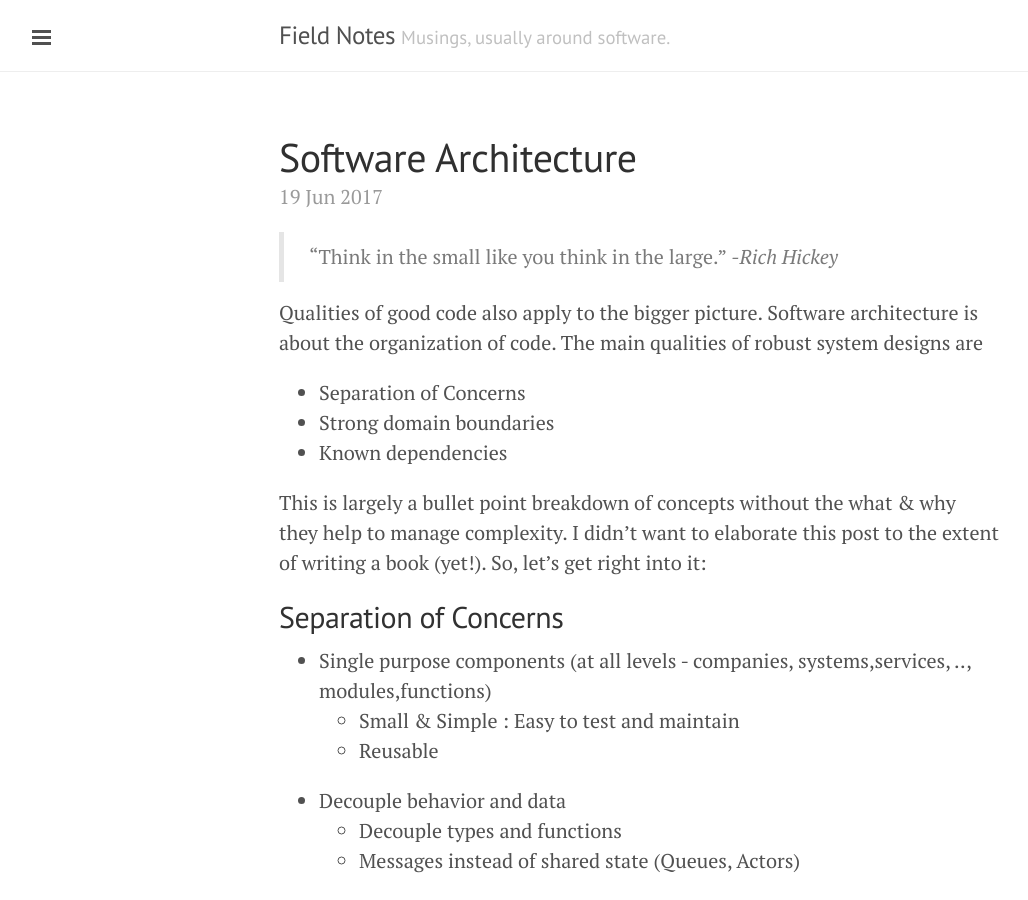
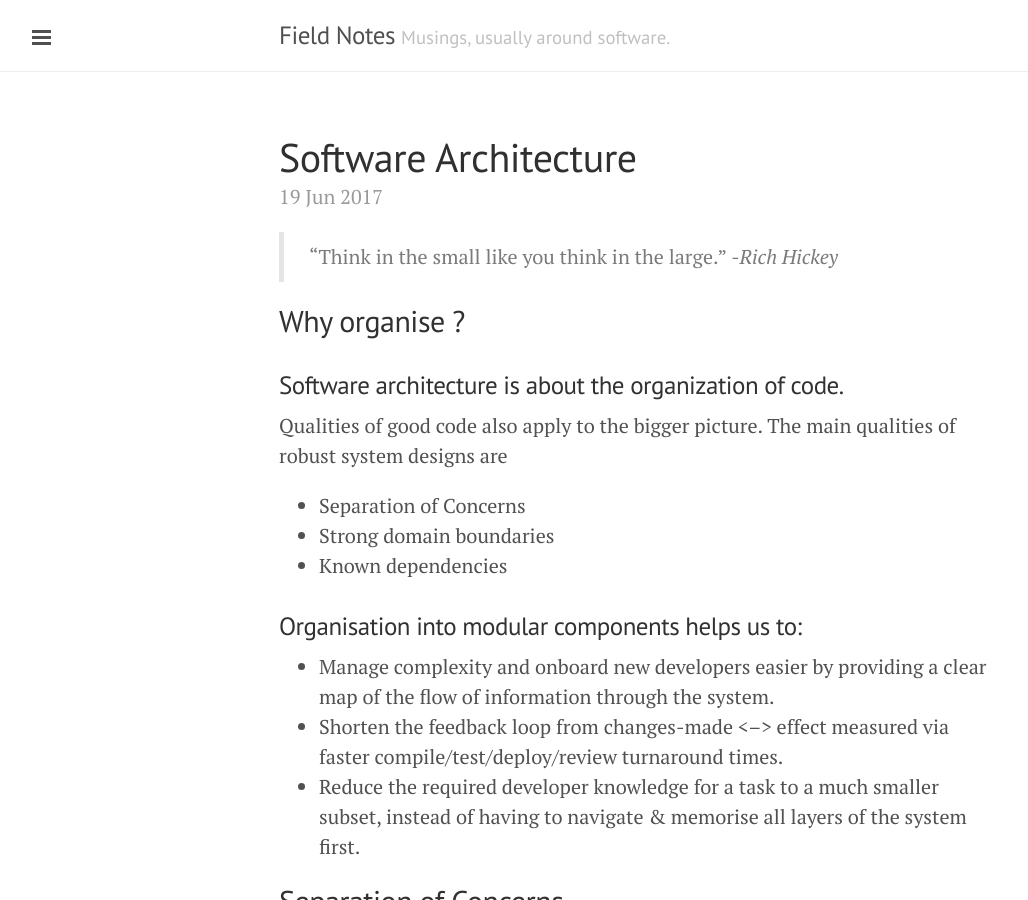
Before and after one commit to ideaflare/ideaflare.github.io, a Jekyll site: the page built from _posts/2017-06-19-architecture.markdown, in a window 1280 px wide and 900 px high. Shown: the whole window, without its empty margins (1-1029 px from the left). Built offline with Jekyll 4.4.1, drawn with Linux system fonts in a browser that asks for light colours.

Commit message:
Update 2017-06-19-architecture.markdown

```diff
--- a/_posts/2017-06-19-architecture.markdown
+++ b/_posts/2017-06-19-architecture.markdown
@@ -7,12 +7,18 @@ categories: [code, design]
 ---
 > "Think in the small like you think in the large." _-Rich Hickey_
 
-Qualities of good code also apply to the bigger picture. Software architecture is about the organization of code. The main qualities of robust system designs are
+## Why organise ?
+
+### Software architecture is about the organization of code.
+Qualities of good code also apply to the bigger picture. The main qualities of robust system designs are
  * Separation of Concerns
  * Strong domain boundaries
  * Known dependencies
 
-This is largely a bullet point breakdown of concepts without the what & why they help to manage complexity. I didn't want to elaborate this post to the extent of writing a book (yet!). So, let's get right into it:
+### Organisation into modular components helps us to:
+ * Manage complexity and onboard new developers easier by providing a clear map of the flow of information through the system.
+ * Shorten the feedback loop from changes-made <--> effect measured via faster compile/test/deploy/review turnaround times.
+ * Reduce the required developer knowledge for a task to a much smaller subset, instead of having to navigate & memorise all layers of the system first.
 
 ## Separation of Concerns
  * Single purpose components (at all levels - companies, systems,services, .., modules,functions)
```
